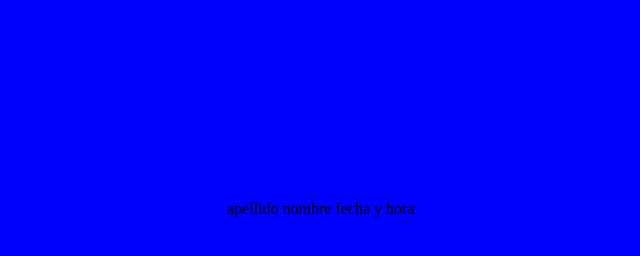
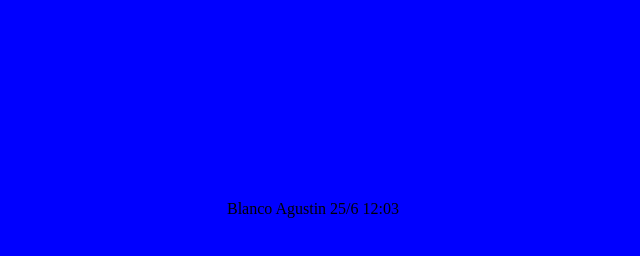
Before and after one commit to iribruzzone/TP_SO_I4_106_, a plain HTML site: page index.html in a window 1280 px wide. Shown: the full height of the page, 73-713 px from the left. Drawn offline with Linux system fonts and the light colour scheme.

Commit message:
HTML ALFA

```diff
--- a/index.html
+++ b/index.html
@@ -7,6 +7,6 @@
 <link rel="stylesheet" type="text/css" href="estilo.css">
 </head>
 <body>
-<p>apellido nombre fecha y hora</p>
+<p>Blanco Agustin 25/6 12:03</p>
 </body>
 </html>
```
